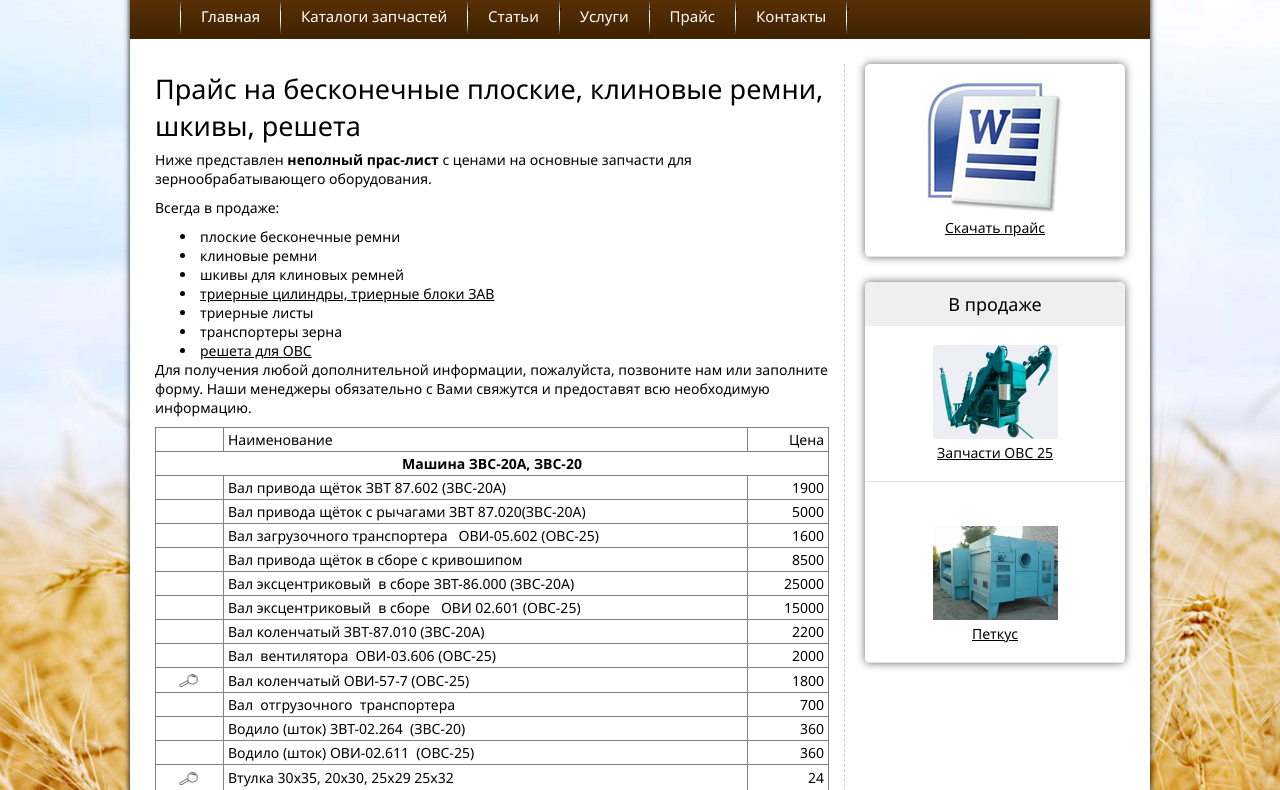
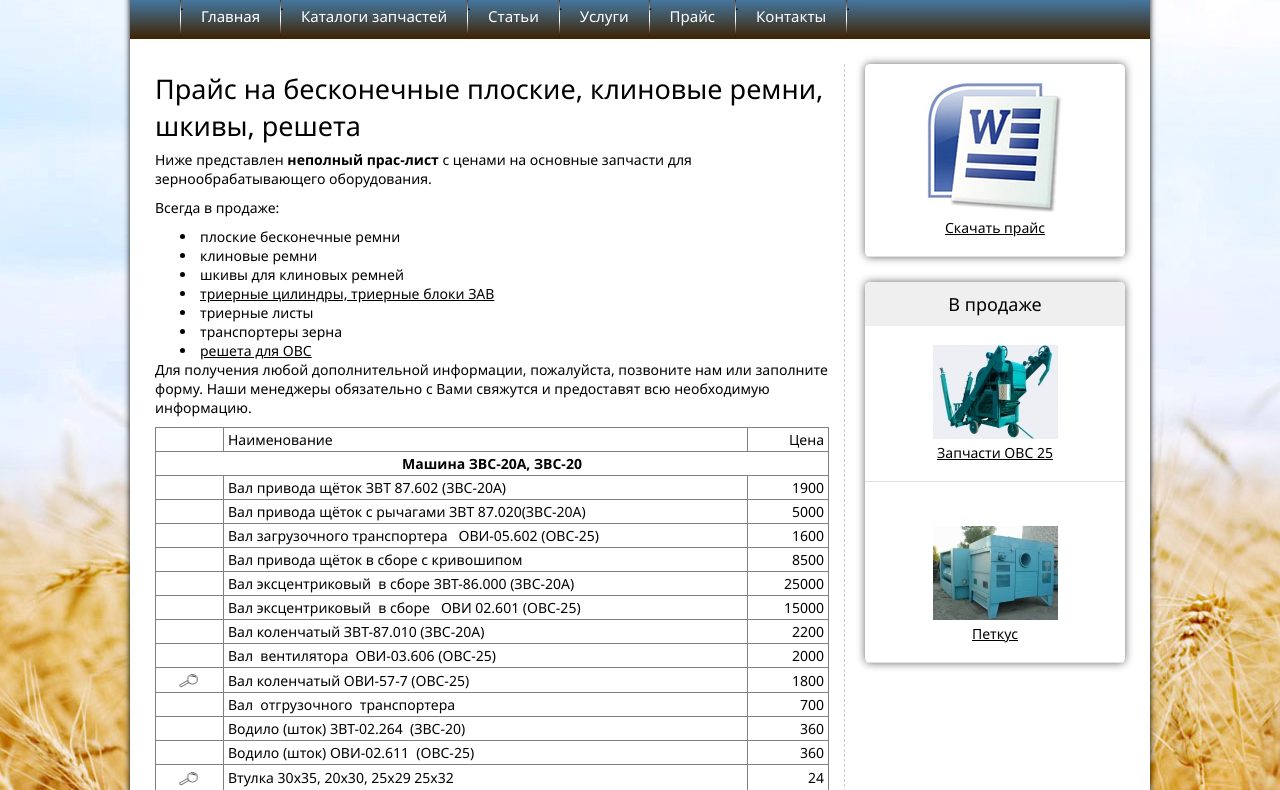
Before and after one commit to filinpavel/mechtok, a plain HTML site: page price/index.html in a window 1280 px wide. Shown: the part 131-921 px from the top of the page. Drawn offline with Linux system fonts and the light colour scheme; files that its build step writes are made by us from their sources.

Commit message:
изменение background  в #stripemenu

```diff
--- a/templates/template1/style.css?1433337045.css
+++ b/templates/template1/style.css?1433337045.css
@@ -80,12 +80,12 @@ h6 { font-size:11px;}
 
 #stripemenu {
 	background: rgb(70,130,180);
-	background: -moz-linear-gradient(top,  rgb(92,49,7) 0%, rgb(62,34,1) 100%);
+	background: -moz-linear-gradient(top,  rgb(70,130,180) 0%, rgb(62,34,1) 100%);
 	background: -webkit-gradient(linear, left top, left bottom, color-stop(0%,rgb(92,49,7)), color-stop(100%,rgb(62,34,1)));
-	background: -webkit-linear-gradient(top,  rgb(92,49,7) 0%,rgb(62,34,1) 100%);
-	background: -o-linear-gradient(top,  rgb(92,49,7) 0%,rgb(62,34,1) 100%);
-	background: -ms-linear-gradient(top,  rgb(92,49,7) 0%,rgb(62,34,1) 100%);
-	background: linear-gradient(to bottom,  rgb(92,49,7) 0%,rgb(62,34,1) 100%);
+	background: -webkit-linear-gradient(top,  rgb(70,130,180) 0%,rgb(62,34,1) 100%);
+	background: -o-linear-gradient(top,  rgb(70,130,180) 0%,rgb(62,34,1) 100%);
+	background: -ms-linear-gradient(top,  rgb(70,130,180) 0%,rgb(62,34,1) 100%);
+	background: linear-gradient(to bottom,  rgb(70,130,180) 0%,rgb(62,34,1) 100%);
 	filter: progid:DXImageTransform.Microsoft.gradient( startColorstr='#5c3107', endColorstr='#3e2201',GradientType=0 );
 	padding:0 25px;
               margin-top: 2px;
```
